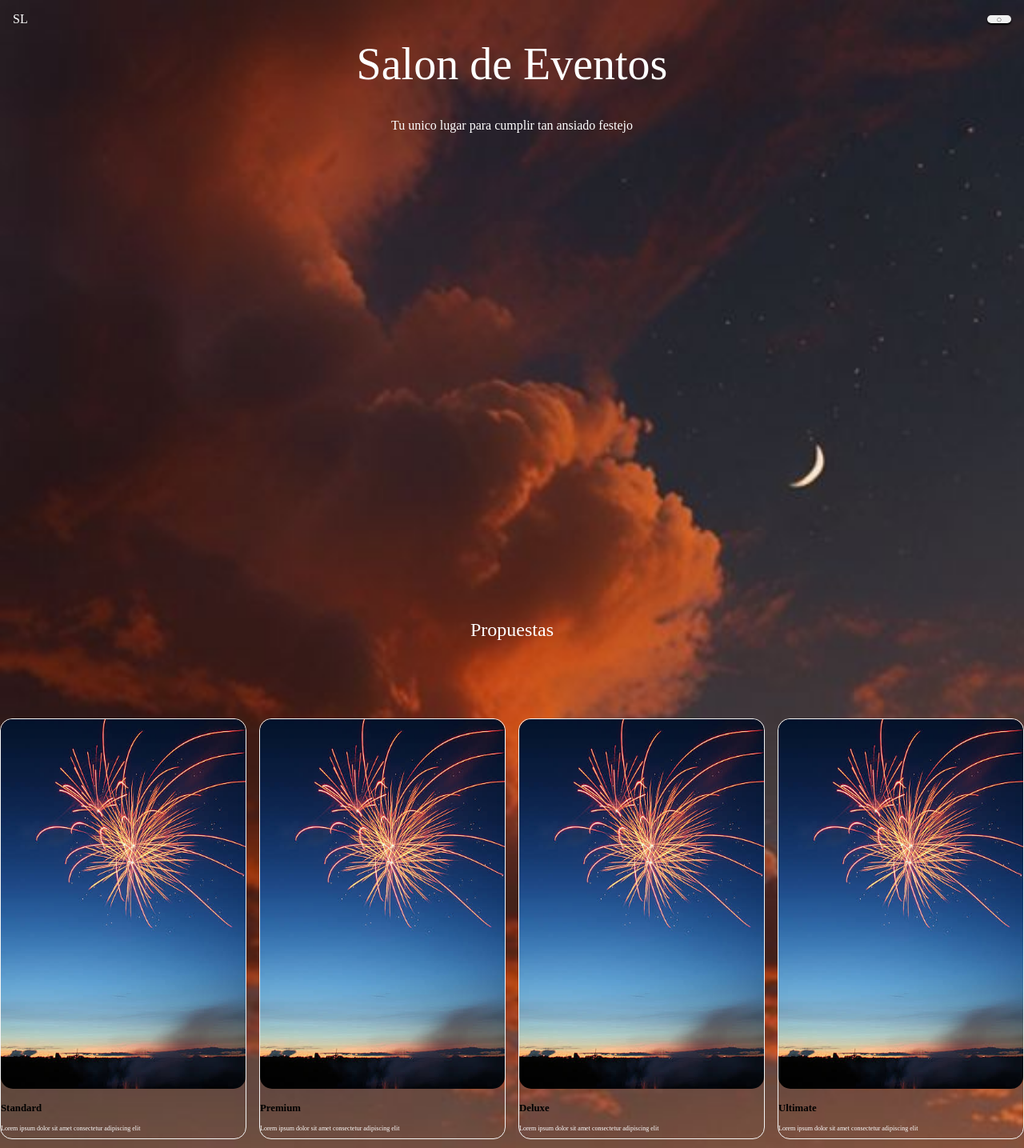
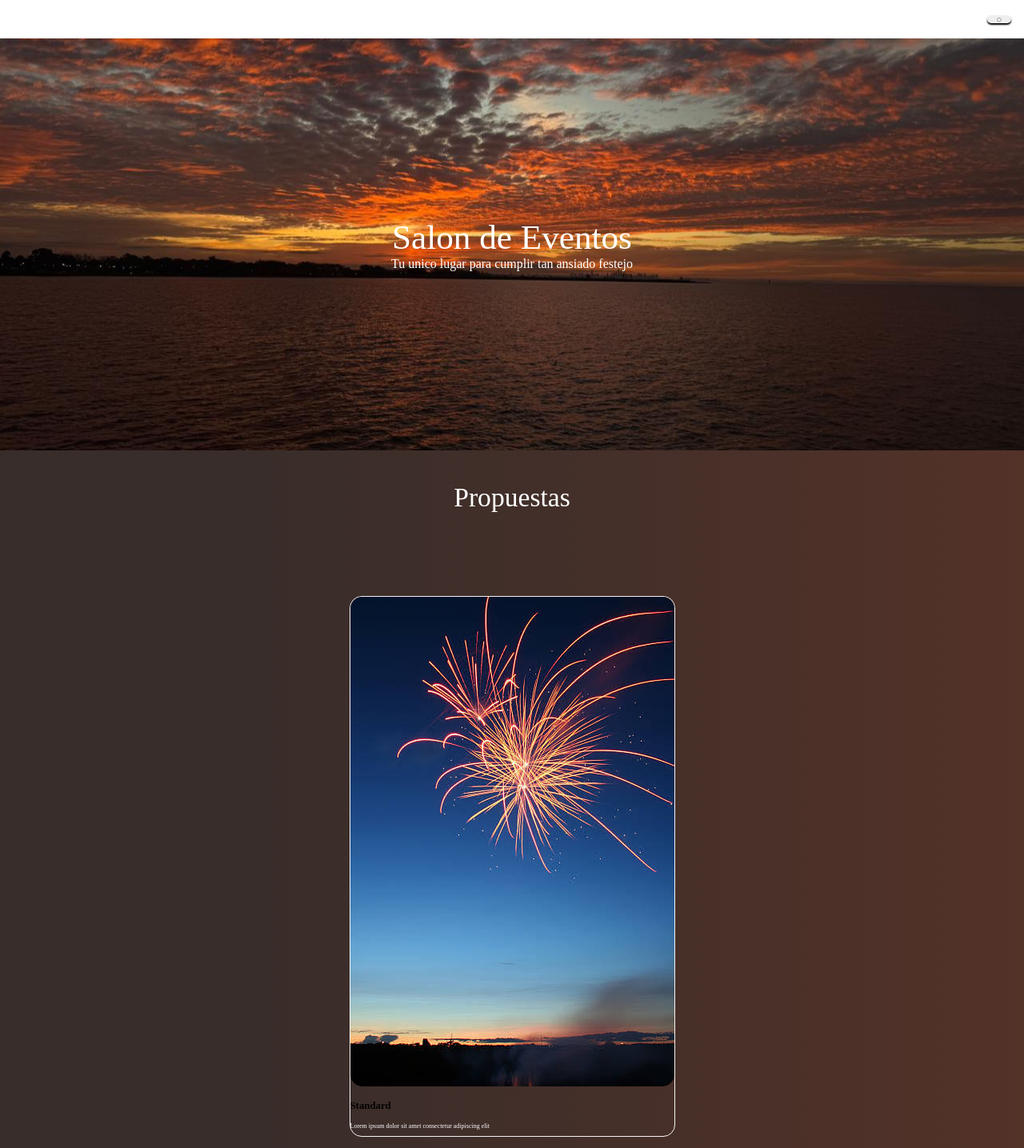
Before and after one commit to WalterAltamirano/SalonDeEventos, a React (Vite) app: page /home in a window 1280 px wide. Shown: the top 1435 px of the page at 80% size. Built offline with nearby package versions, Linux system fonts and the light colour scheme; a web font is replaced by a local one.

Commit message:
refac: hero section rediseñado

```diff
--- a/src/components/Home.jsx
+++ b/src/components/Home.jsx
@@ -8,8 +8,10 @@ const Home = () => {
     return (
         <main>
             <section className="hero-section">
-                <h1 className="title-hero">Salon de Eventos</h1>
-                <p className='subtitle-hero'>Tu unico lugar para cumplir tan ansiado festejo</p>
+                <article className="container-content-hero">
+                    <h1 className="title-hero">Salon de Eventos</h1>
+                    <p className='subtitle-hero'>Tu unico lugar para cumplir tan ansiado festejo</p>
+                </article>
             </section>
             <Propuestas />
             <Catalogo />
--- a/src/styles/home.css
+++ b/src/styles/home.css
@@ -1,30 +1,44 @@
 main {
     display: grid;
-    grid-template-columns: 1fr;
-    grid-template-rows: repeat(4, 1fr);
+    grid-template-columns: minmax(85px, 1fr);
     grid-template-areas:
         "hero"
         "sec1"
         "sec2";
     grid-auto-flow: dense;
-    gap: 0.3em 0.3em;
+    gap: 0em;
 }
 
-.hero-section, .container-propuestas, .container-catalogo {
-    width: 100%;
-    height: 100%;
+
+.hero-section {
+    padding: 1.5em 1em 1.5em 1em;
+    display: flex;
+    justify-content: center;
+    align-items: center;
+    min-height: 515px;
+    grid-area: hero;
+    background: url("../assets/backup2.jpg");
+    background-size: cover;
+    image-rendering: smooth;
+    background-position: center;
+}
+.container-content-hero {
+
+}
+.title-hero {
+    font-size: 2.7rem;
+}
+.subtitle-hero {
+    padding: 0em 3.7em;
+    margin: 0;
+    text-align: center;
+    font-family: "sunrise";
 }
 
-.hero-section {
-    grid-area: hero;
-}
-.title-hero {
-    font-size: 3.5rem;
-}
-.subtitle-hero {
-    text-align: center;
-    font-family: "sunrise";
-    padding: 1.2em;
+.container-items {
+    display: flex;
+    flex-direction: column;
+    align-items: center;
 }
 
 /*
@@ -34,9 +48,22 @@ main {
 */
 
 .container-propuestas {
+    padding: 2.5em 1em 1.5em 1em;
+    background: linear-gradient(90deg,rgba(35, 22, 19, 0.9) 25%, rgba(83, 50, 40, 1) 100%, rgba(126, 60, 36, 1) 50%);
     grid-area: sec1;
 }
+
+.container-content-propuestas {
+
+}
+
+.container-propuestas h2,
+.container-catalogo h2 {
+    font-size: 2.1rem;
+}
 .container-items {
+    margin-top: 2.5em;
+    padding: 1em;
     width: 100%;
     height: 100%;
     display: flex;
@@ -52,5 +79,6 @@ main {
 */
 
 .container-catalogo {
+    padding: 2.5em 1em 1.5em 1em;
     grid-area: sec2;
 }
--- a/src/styles/index.css
+++ b/src/styles/index.css
@@ -12,9 +12,6 @@ body {
   height: 100%;
   margin: 0;
   padding: 0;
-  object-fit: cover;
-  background: url("../assets/background-hero.jpg");
-  background-size: cover;
 }
 
 #root {
@@ -37,7 +34,21 @@ p {
     color: white;
 }
 
-
+.link-ver-mas {
+  display: inline-block;
+  text-decoration: none;
+  color: whitesmoke;
+  border-radius: 8px;
+  border: 1px solid whitesmoke;
+  font-family: "sunrise";
+  padding: 0.5em 1em;
+  width: 100%;
+  cursor: pointer;
+}
+.link-ver-mas span:hover {
+  font-size: 1rem;
+  text-decoration: underline;
+}
 
 /*
 .color1 { #bb9865 };
```
Also changed, not shown: src/assets/backup2.jpg (added).
